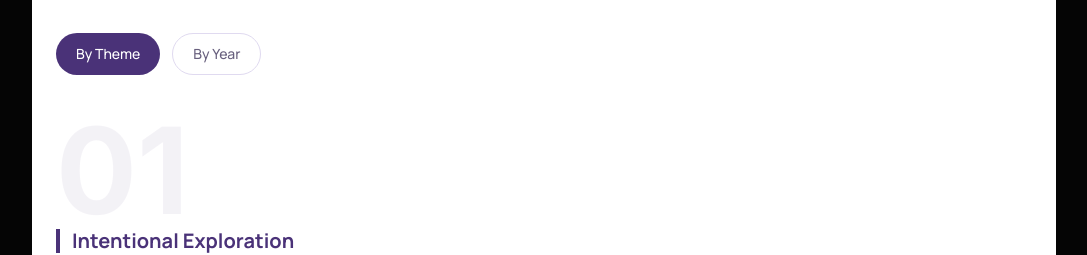
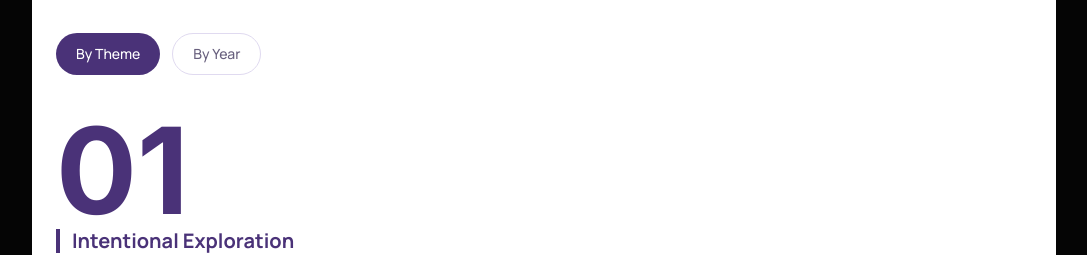
Before and after one commit to ivadhooria2004/portfolio-iva-dhooria, a Next.js app: page /honors-portfolio in a window 1280 px wide. Shown: the part 2840-3095 px from the top of the page, without its empty margins (96-1183 px from the left). Built offline with nearby package versions, Linux system fonts and the light colour scheme.

Commit message:
Update ArtifactsSection.jsx

```diff
--- a/app/honors-portfolio/ArtifactsSection.jsx
+++ b/app/honors-portfolio/ArtifactsSection.jsx
@@ -194,11 +194,10 @@ function ArtifactsByTheme({ artifacts, expandedId, onToggle }) {
           <div key={themeKey}>
             {/* Watermark number */}
             <div
-              className="relative mb-6"
+              className="artifact-theme-watermark relative mb-6"
               style={{
                 fontSize: "120px",
                 fontWeight: "bold",
-                opacity: 0.06,
                 color: config.color,
                 lineHeight: 0.8,
                 height: "80px",
```
